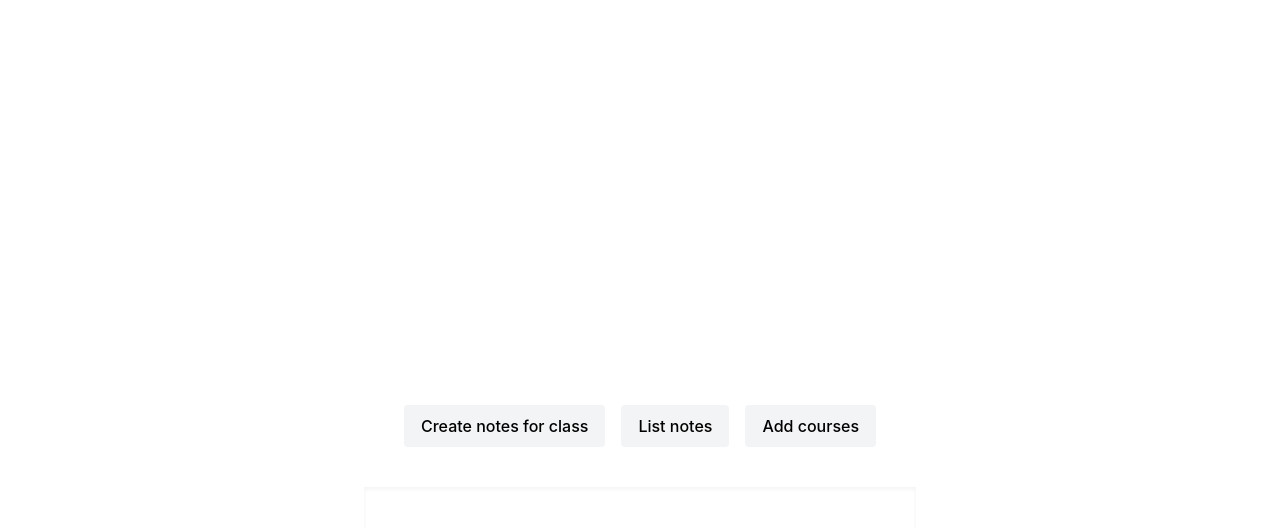
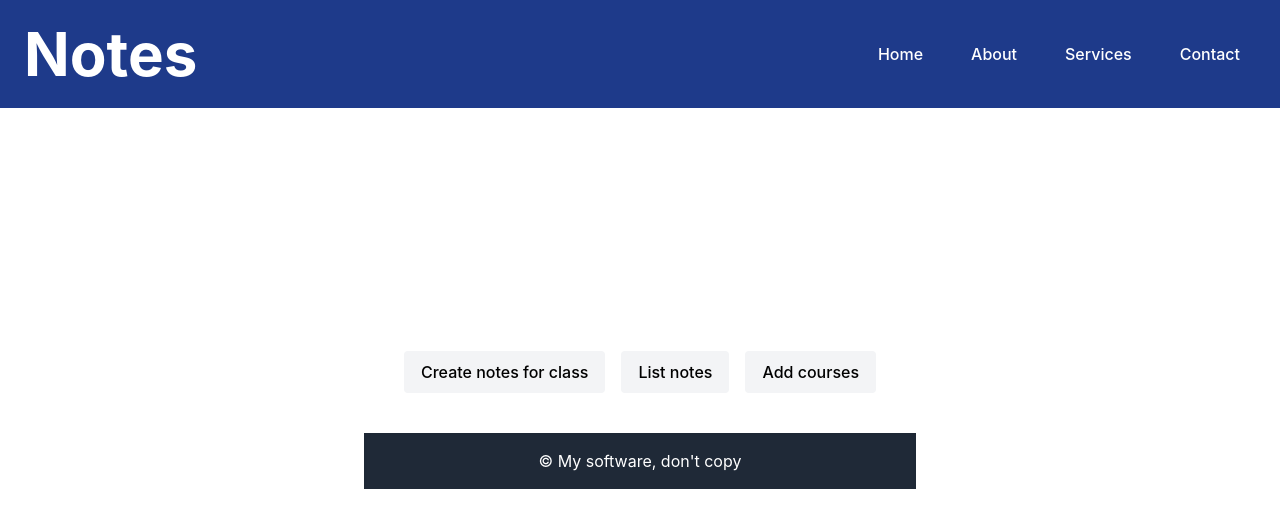
Before and after one commit to ViliVieno/Frontend-Lopputyo, a React (Vite) app in the folder frontend-lopputyo/: page / in a window 1280 px wide. Shown: the top 528 px of the page. Built offline with nearby package versions, Linux system fonts and the light colour scheme.

Commit message:
Spent way too much time on such a simple thing.

```diff
--- a/frontend-lopputyo/src/App.jsx
+++ b/frontend-lopputyo/src/App.jsx
@@ -15,6 +15,7 @@ function App() {
       <Routes>
         <Route path="/" element={<Layout />} />
           <Route index element={<MainPage />} />
+          <Route path="/mainpage" element={<MainPage />} />
           <Route path="/addnotes" element={<AddNotes />} />
           <Route path="/addcourses" element={<AddCourses />} />
           <Route path="/listnotes" element={<ListNotes />} />
@@ -26,7 +27,7 @@ function App() {
 
 function Layout() {
   return (
-    <main className="flex-grow container mx-auto p-4">
+    <main className="flex-grow container mx-auto p-4 pt-24">
       <Outlet />
     </main>
   );
--- a/frontend-lopputyo/src/MainSite/Footer.jsx
+++ b/frontend-lopputyo/src/MainSite/Footer.jsx
@@ -1,9 +1,9 @@
 function Footer() {
-    return (
-      <footer className=" text-white p-4 text-center shadow-inner">
-        <p>&copy; My software, dont copy</p>
-      </footer>
-    );
-  }
+  return (
+    <footer className="bg-gray-800 text-white p-4 text-center shadow-inner">
+      <p>&copy; My software, don't copy</p>
+    </footer>
+  );
+}
 
-  export default Footer;
+export default Footer;
--- a/frontend-lopputyo/src/MainSite/Header.jsx
+++ b/frontend-lopputyo/src/MainSite/Header.jsx
@@ -2,8 +2,14 @@ import React from 'react';
 
 const Header = () => {
     return (
-        <header className=" text-white p-6">
+        <header className="bg-blue-900 text-white p-6 flex items-center justify-between fixed w-full top-0 left-0 z-10">
             <h1 className="text-6xl font-bold">Notes</h1>
+            <nav className="flex gap-4">
+                <a href="#" className="text-white px-4 py-2 rounded hover:bg-gray-700">Home</a>
+                <a href="#" className="text-white px-4 py-2 rounded hover:bg-gray-700">About</a>
+                <a href="#" className="text-white px-4 py-2 rounded hover:bg-gray-700">Services</a>
+                <a href="#" className="text-white px-4 py-2 rounded hover:bg-gray-700">Contact</a>
+            </nav>
         </header>
     );
 };
--- a/frontend-lopputyo/src/MainSite/MainBody.jsx
+++ /dev/null
@@ -1,23 +0,0 @@
-import React from 'react';
-import { Link } from 'react-router';
-
-const MainPage = () => {
-    return (
-        <main className="container mx-auto p-4">
-            <section className= "text-white p-6">
-                <nav className="flex space-x-6">
-                    <div className="flex space-x-4">
-                        <Link to="/Page">
-                            <button className="bg-gray-100 text-black px-4 py-2 rounded hover:bg-gray-200">Create notes for class</button>
-                        </Link>
-                        {/* <button className="bg-gray-100 text-black px-4 py-2 rounded hover:bg-gray-200">Create notes for class</button> */}
-                        <button className="bg-gray-100 text-black px-4 py-2 rounded hover:bg-gray-200">List notes</button>
-                        <button className="bg-gray-100 text-black px-4 py-2 rounded hover:bg-gray-200 text-center;">Add courses</button>
-                    </div>
-                </nav>
-            </section>
-        </main>
-    );
-};
-
-export default MainPage;
--- a/frontend-lopputyo/src/NewPage/AddNotes.jsx
+++ b/frontend-lopputyo/src/NewPage/AddNotes.jsx
@@ -1,5 +1,6 @@
 import { useEffect, useState } from "react";
 import NoteStore from "../noteStore/NoteStore";
+import { Link } from 'react-router';
 
 function AddNotes() {
 
@@ -54,15 +55,18 @@ function AddNotes() {
                         rows="4"
                         cols="50"
                     />
-                    <button onClick={handleSubmit}>Add Note</button>
+                    <button onClick={handleSubmit}
+                    className="mt-3 px-4 py-2 bg-blue-500 text-white rounded hover:bg-blue-700 transition"
+                    >Add Note</button>
                 </div>
             )}
 
                 {selectedCourseId && (
                 <div style={{ marginTop: "20px" }}>
-                    <h3>Existing Notes for Selected Course:</h3>
+                    <h3>Latest note:</h3>
                     {notes
                         .filter((note) => note.courseId === selectedCourseId)
+                        .slice(-1)
                         .map((note, index) => (
                             <p key={index}>{note.note}</p>
                         ))}
--- a/frontend-lopputyo/src/NewPage/ListNotes.jsx
+++ b/frontend-lopputyo/src/NewPage/ListNotes.jsx
@@ -1,5 +1,6 @@
 import { useEffect, useState } from "react";
 import NoteStore from "../noteStore/NoteStore";
+import { Link } from "react-router";
 
 function ListNotes() {
 
```
Also changed, not shown: 1 other file (tests, documents, lock files or other folders).
